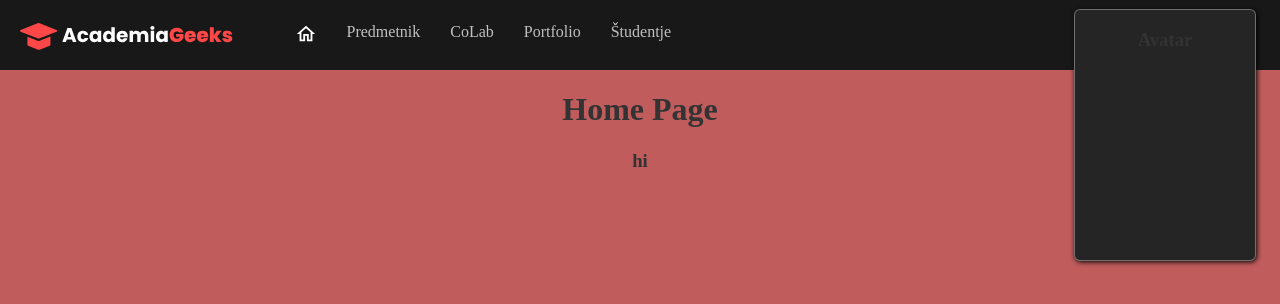
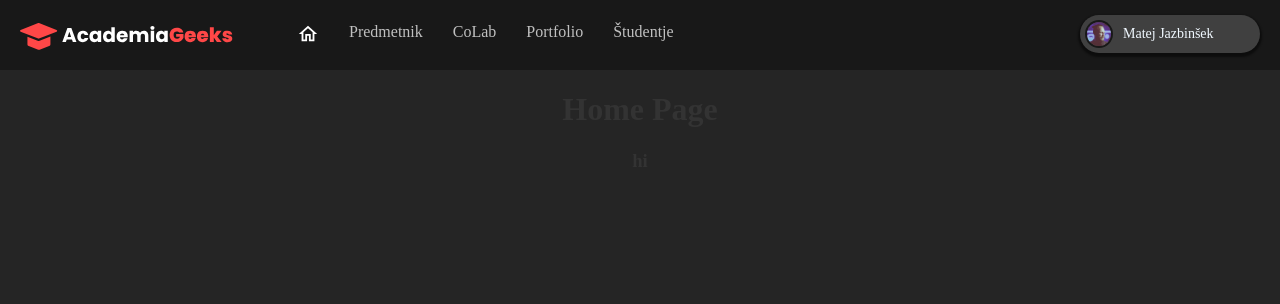
Before and after one commit to sinkec/academia-web, a React (Create React App) app: page / in a window 1280 px wide. Shown: the top 304 px of the page. Built offline with nearby package versions, Linux system fonts and the light colour scheme.

Commit message:
Css Navbar skoraj končan. Potrebno uredit fiksno velikost ProfileCard.

```diff
--- a/src/CSS/Navbar.css
+++ b/src/CSS/Navbar.css
@@ -30,16 +30,32 @@
 
 .profile-card-right{
 
-    border-radius: 5px;
-    margin-top: 10px;
-    margin-right: 25px;
-    background:var(--primary-color-light);
-    height: 250px;
+    display: flex;
+    border-radius: 20px;
+    margin-top: 15px;
+    margin-right: 20px;
+    background:var(--Panel-color);
+    height: 38px;
     width: 180px;
-    box-shadow: 0px 0px 0px 1px var(--border-color),
-    1px 1px 5px 1px var(--shadow-color);
+    box-shadow: 0px 2px 2px 2px var(--shadow-color) ;
 }
-
+.username
+{
+    margin:auto;
+    margin-left: 5px;
+    text-align: center;
+    font-size: 14px;
+    font-weight: 270;
+    color:aliceblue;
+}
+.profile-card-right img
+{
+    margin: 7px;
+    height:24px;
+    width: 24px;
+    border-radius: 100%;
+    box-shadow: 0px 0px 0px 2px var(--Navbar-color);
+}
 
 .logo-left
 {
--- a/src/CSS/index.css
+++ b/src/CSS/index.css
@@ -2,11 +2,11 @@
 {
 
   --Navbar-color:#181818;
-  --primary-color: #c05c5c;
-  --primary-color-light:#252525;
+  --Background-color: #252525;
+  --Panel-color:#404040;
 
   --border-color: #707070;
-  --shadow-color:#000000;
+  --shadow-color:#00000077;
 
   --main-text-color: #333333;
   --main-text-color-light: #c0c0c0;
@@ -21,7 +21,7 @@ body {
   font-weight:light;
   -webkit-font-smoothing: antialiased;
   -moz-osx-font-smoothing: grayscale;
-  background: var(--primary-color);
+  background: var(--Background-color);
 }
 
 code {
--- a/src/Navbar.js
+++ b/src/Navbar.js
@@ -6,7 +6,7 @@ const Navbar = () => {
     return (
         <div className="navbar">
 
-            <img src="LogoLogo.svg" className="logo-left"></img>
+            <img src="img/SVG/Logo.svg" className="logo-left"></img>
 
             <NavbarMenu/>
             <ProfileCard/>
--- a/src/ProfileCard.js
+++ b/src/ProfileCard.js
@@ -1,9 +1,27 @@
 const ProfileCard = () => {
-    return (
-        <div className="profile-card-right">
-            <h3>Avatar</h3>
-        </div>
-     );
+    let logedIn = true;
+    let Username = 'Matej Jazbinšek';
+    let Smer = '3D Animacija';
+    let Rank = 3;
+    let Avatar = 'img/LoginModul/Avatar/MatJaz_01.png';
+
+    if(!logedIn)
+    {
+        return (
+            <div className="profile-card-right">
+                <h4>Login</h4>
+            </div>
+        );
+    }
+    else
+    {
+        return (
+            <div className="profile-card-right">
+                <img src="img/LoginModul/Avatar/MatJaz_01.png" alt="" />
+                <div className="username">{Username}</div>
+            </div>
+        );
+    }
 }
 
 export default ProfileCard;
```
Also changed, not shown: public/Img/LoginModul/Avatar/MatJaz_01.png (added).
